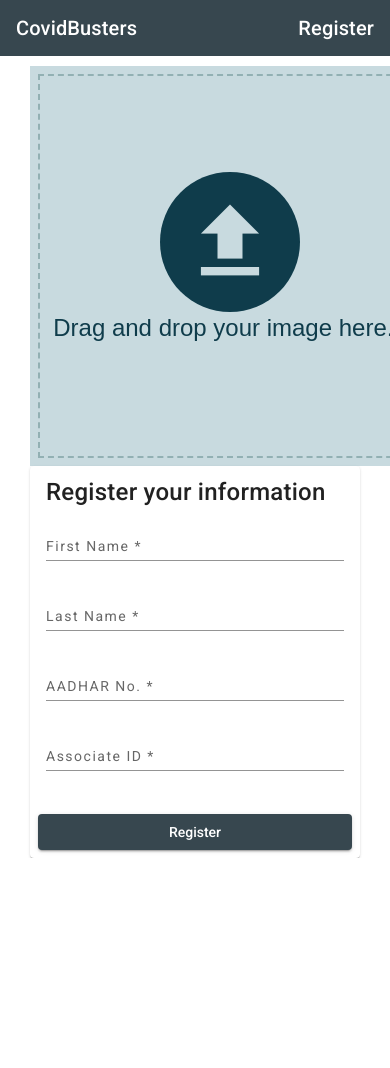
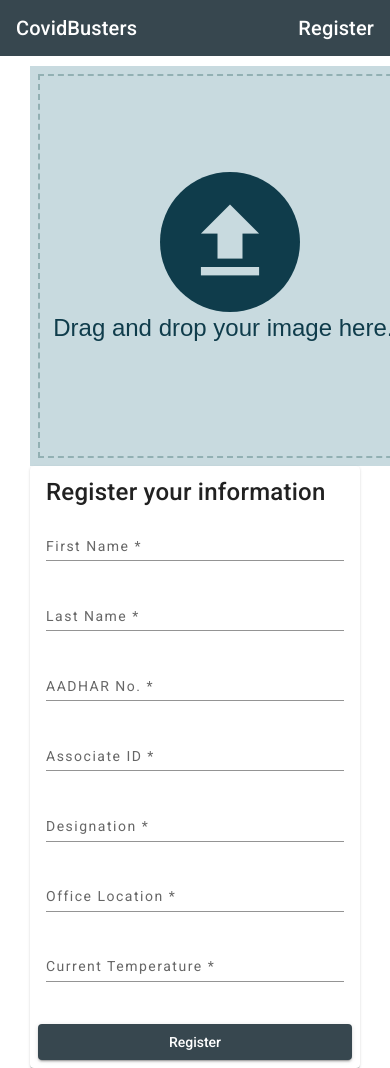
Before and after one commit to prateek03jan/Covid, an Angular app: page /register in a window 390 px wide. Shown: the top 1068 px of the page. Before the commit the page ends 858 px from the top, so only its background shows below. Built offline with nearby package versions, Linux system fonts and the light colour scheme.

Commit message:
Updated the code

```diff
--- a/src/app/dashboard/dashboard/dashboard.component.html
+++ b/src/app/dashboard/dashboard/dashboard.component.html
@@ -6,8 +6,8 @@
       class="custom-cards"></app-person-info-card>
     </div>
     <div class="col-sm" *ngIf="person?.personDetails">
-      <app-temperature-card *ngIf="person?.personDetails?.temperature"
-      [temperatureDetails]="person?.personDetails?.temperature"></app-temperature-card>
+      <app-temperature-card *ngIf="person?.personDetails"
+      [personInformation]="person?.personDetails"></app-temperature-card>
       <mat-card class="example-card" *ngFor="let item of person?.covidInfo?.covidDetails?.vaccinationInfoList">
         <mat-card-header>
           <div mat-card-avatar class="hospital-icon"></div>
--- a/src/app/dashboard/temperature-card/temperature-card.component.html
+++ b/src/app/dashboard/temperature-card/temperature-card.component.html
@@ -1,8 +1,8 @@
-<div *ngIf="temperatureDetails?.currentTemp"
+<div *ngIf="personInformation?.currentTemp"
  [class]="getTemperatureClass()" class="outer-container">
   <div class="icon-container">
     <mat-icon>thermostat</mat-icon>
   </div>
-  <div class="current-body-temperature">{{temperatureDetails?.currentTemp}}</div>
+  <div class="current-body-temperature">{{personInformation?.currentTemp}}</div>
   <div class="current-body-temperature-display">current body temperature (in &deg;F)</div>
 </div>
--- a/src/app/dashboard/temperature-card/temperature-card.component.ts
+++ b/src/app/dashboard/temperature-card/temperature-card.component.ts
@@ -1,5 +1,5 @@
 import { Component, Input, OnInit } from '@angular/core';
-import { Temperature } from 'src/app/models/person';
+import { PersonDetails, PersonInformation } from 'src/app/models/person';
 
 @Component({
   selector: 'app-temperature-card',
@@ -8,7 +8,7 @@ import { Temperature } from 'src/app/models/person';
 })
 export class TemperatureCardComponent implements OnInit {
 
-  @Input() temperatureDetails?: Temperature;
+  @Input() personInformation?: PersonDetails;
 
   constructor() { }
 
@@ -16,9 +16,9 @@ export class TemperatureCardComponent implements OnInit {
   }
 
   getTemperatureClass(): string {
-    if (this.temperatureDetails != undefined) {
-      return (this.temperatureDetails?.currentTemp || '') >
-        (this.temperatureDetails?.maxTemp || '') ? 'red' : 'green';
+    if (this.personInformation != undefined) {
+      return (this.personInformation?.currentTemp || '') >
+        (this.personInformation?.maxTemp || '') ? 'red' : 'green';
     }
     return 'red';
   }
--- a/src/app/register/sign-up/sign-up.component.html
+++ b/src/app/register/sign-up/sign-up.component.html
@@ -39,6 +39,7 @@
               </mat-form-field>
             </div>
           </div>
+
           <div class="row">
             <div class="col-md">
               <mat-form-field appearance="standard" class="demo-full-width">
@@ -55,6 +56,35 @@
               </mat-form-field>
             </div>
           </div>
+
+          <div class="row">
+            <div class="col-md">
+              <mat-form-field appearance="standard" class="demo-full-width">
+                <mat-label>Designation</mat-label>
+                <input matInput placeholder="Manager" [formControl]="designationFc" [(ngModel)]="designation" required>
+                <mat-error *ngIf="designationFc.invalid">{{getErrorMessageDesignation(designationFc)}}</mat-error>
+              </mat-form-field>
+            </div>
+            <div class="col-md">
+              <mat-form-field appearance="standard" class="demo-full-width">
+                <mat-label>Office Location</mat-label>
+                <input matInput placeholder="Kolkata Unitech" [formControl]="officeLocationFc"
+                  [(ngModel)]="officeLocation" required>
+                <mat-error *ngIf="officeLocationFc.invalid">{{getErrorMessageOfficeLocation(officeLocationFc)}}
+                </mat-error>
+              </mat-form-field>
+            </div>
+          </div>
+          <div class="row">
+            <div class="col-md">
+              <mat-form-field appearance="standard" class="demo-full-width">
+                <mat-label>Current Temperature</mat-label>
+                <input matInput placeholder="95.3" [formControl]="currentTempFc"
+                [(ngModel)]="currentTemperature" required>
+                <mat-error *ngIf="currentTempFc.invalid">{{getErrorMessageCurrentTemperature(currentTempFc)}}</mat-error>
+              </mat-form-field>
+            </div>
+          </div>
         </form>
       </mat-card-content>
       <mat-card-actions>
--- a/src/app/register/sign-up/sign-up.component.ts
+++ b/src/app/register/sign-up/sign-up.component.ts
@@ -16,6 +16,9 @@ export class SignUpComponent implements OnInit {
   files: FileHandle[] = [];
   fName = new FormControl('', [Validators.required]);
   lName = new FormControl('', [Validators.required]);
+  designationFc = new FormControl('', [Validators.required]);
+  officeLocationFc = new FormControl('', [Validators.required]);
+  currentTempFc = new FormControl('', [Validators.required]);
   aadhar = new FormControl('', [Validators.required, Validators.pattern(/^[0-9]{12}$/)]);
   associateId = new FormControl('', [Validators.required, Validators.pattern(/^[0-9]{6}$/)]);
   person?: PersonRegistration;
@@ -25,6 +28,9 @@ export class SignUpComponent implements OnInit {
   ctsAssociateId?: string;
   base64textString?: string;
   isSuccess?: boolean = true;
+  designation?: string;
+  officeLocation?: string;
+  currentTemperature?: number;
 
   constructor(private http: HttpClient, private _snackBar: MatSnackBar) { }
 
@@ -43,6 +49,30 @@ export class SignUpComponent implements OnInit {
     let errorMessage: string = '';
     if (formControl.hasError('required')) {
       errorMessage = 'Last Name is required';
+    }
+    return errorMessage;
+  }
+
+  getErrorMessageCurrentTemperature(formControl: FormControl) {
+    let errorMessage: string = '';
+    if (formControl.hasError('required')) {
+      errorMessage = 'Current Temperature is required';
+    }
+    return errorMessage;
+  }
+
+  getErrorMessageDesignation(formControl: FormControl) {
+    let errorMessage: string = '';
+    if (formControl.hasError('required')) {
+      errorMessage = 'Designation is required';
+    }
+    return errorMessage;
+  }
+
+  getErrorMessageOfficeLocation(formControl: FormControl) {
+    let errorMessage: string = '';
+    if (formControl.hasError('required')) {
+      errorMessage = 'Office location is required';
     }
     return errorMessage;
   }
@@ -77,7 +107,10 @@ export class SignUpComponent implements OnInit {
     this.person.lName = this.lastName;
     this.person.associateId = this.ctsAssociateId;
     this.person.adhaarNo = this.aadharId;
+    this.person.officeLocation = this.officeLocation;
+    this.person.designation = this.designation;
     this.person.image = this.base64textString;
+    this.person.currentTemp = this.currentTemperature;
     console.log(this.person);
     this.registerAssociateToCloud(this.person);
   }
@@ -100,6 +133,8 @@ export class SignUpComponent implements OnInit {
     this.files = [];
     this.fName = new FormControl('', [Validators.required]);
     this.lName = new FormControl('', [Validators.required]);
+    this.designationFc = new FormControl('', [Validators.required]);
+    this.officeLocationFc = new FormControl('', [Validators.required]);
     this.aadhar = new FormControl('', [Validators.required, Validators.pattern(/^[0-9]{12}$/)]);
     this.associateId = new FormControl('', [Validators.required, Validators.pattern(/^[0-9]{6}$/)]);
     this.person = undefined;
@@ -107,6 +142,8 @@ export class SignUpComponent implements OnInit {
     this.lastName = '';
     this.aadharId = '';
     this.ctsAssociateId = '';
+    this.designation = '';
+    this.officeLocation = '';
     this.base64textString = '';
     this.isSuccess = true;
   }
```
Also changed, not shown: src/app/models/person.ts (+3 -4 lines).
